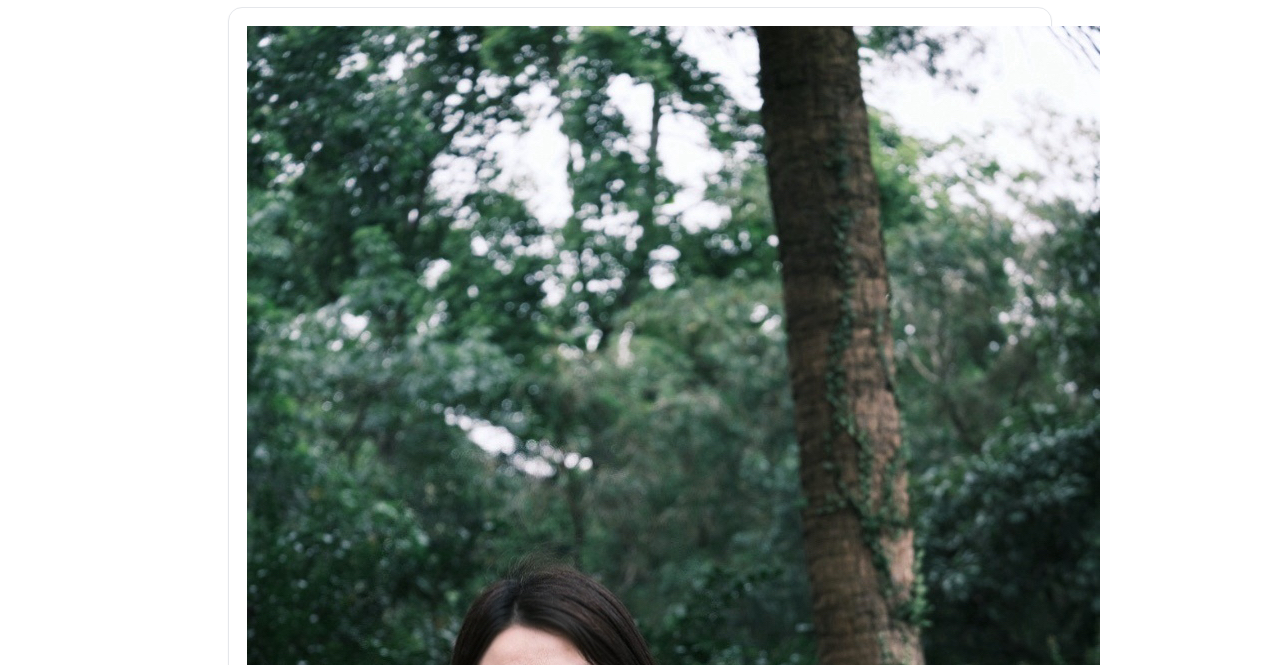
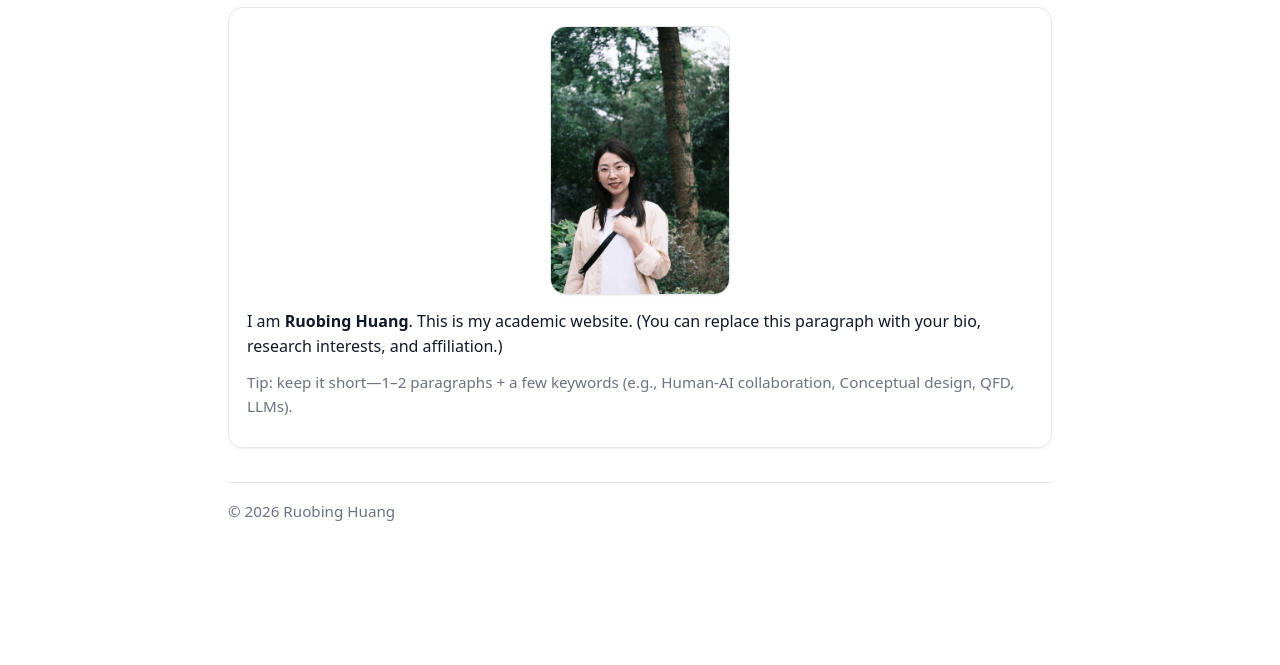
Before and after one commit to RuobingHuang/RuobingHuang.github.io, a website: page about.html in a window 1280 px wide. Shown: the part 135-800 px from the top of the page. Drawn offline with Linux system fonts and the light colour scheme; files whose address does not match are found by name.

Commit message:
Add styling for profile photo

```diff
--- a/assets/style.css
+++ b/assets/style.css
@@ -116,3 +116,13 @@ code, pre{font-family: var(--mono)}
   color: var(--muted);
   font-size: .95rem;
 }
+.profile-photo{
+  width: 180px;
+  max-width: 50vw;
+  height: auto;
+  display: block;
+  margin: 0 auto 14px;
+  border-radius: 16px;
+  border: 1px solid var(--border);
+  box-shadow: var(--shadow);
+}
```
